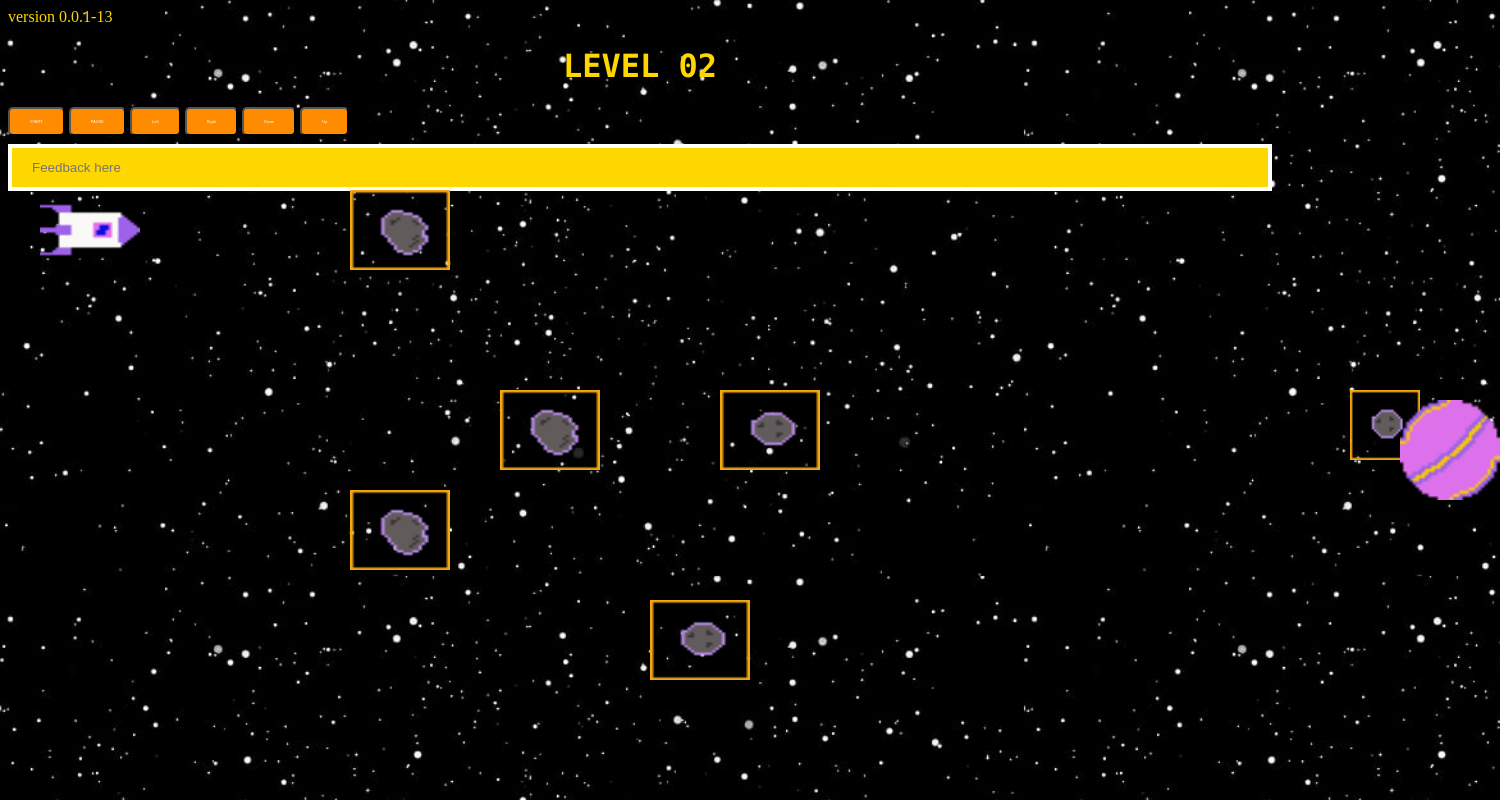
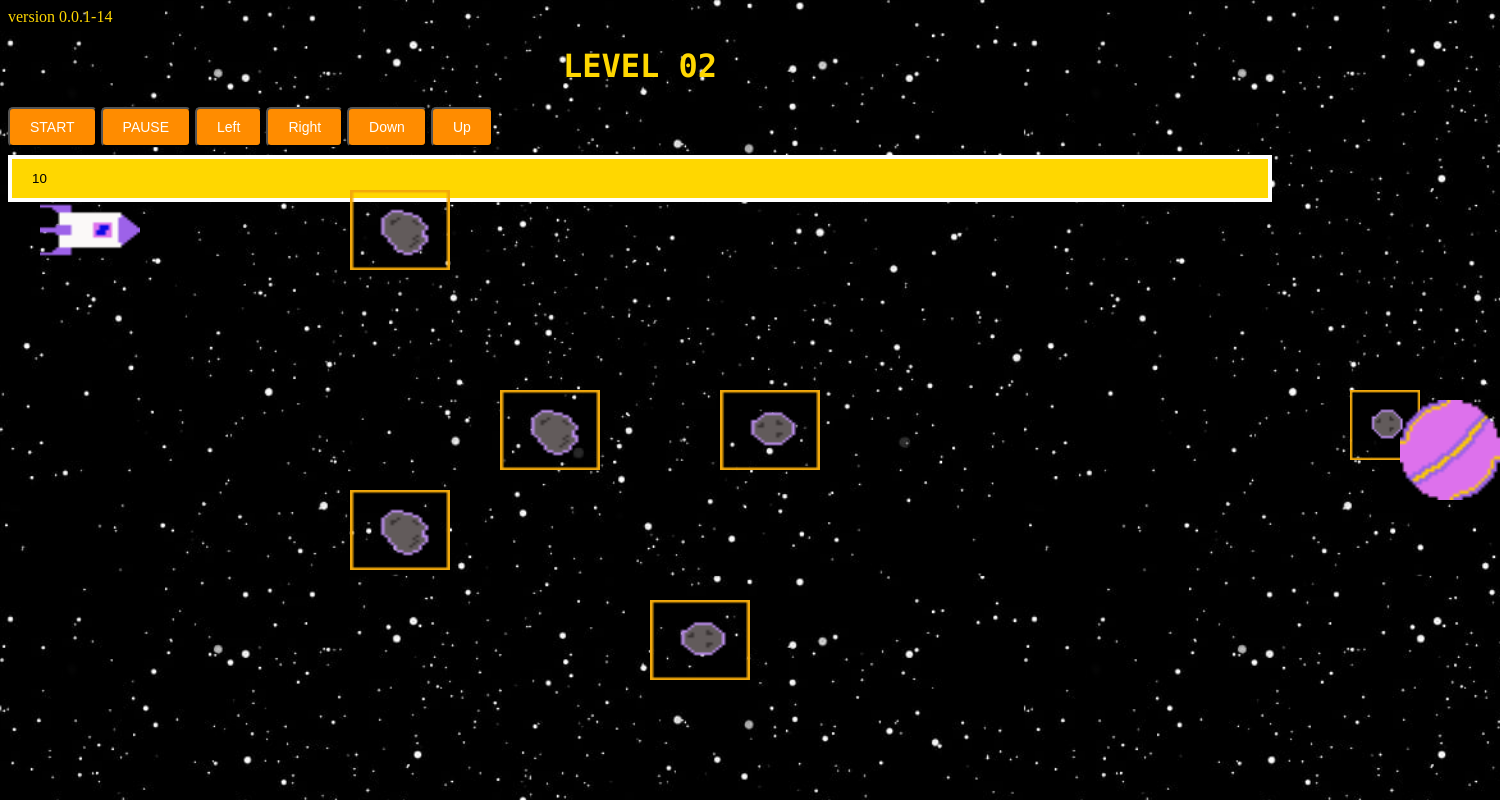
Before and after one commit to Keira-C/GameDev-coding, a plain HTML site: page public/game-level-02.html in a window 1280 px wide. Both pictures are taken after a click on the button "Left". Shown: the whole page, 1500 px wide, since content can reach past the window. Drawn offline with Linux system fonts and the light colour scheme.

Commit message:
Update game-level-02.html

```diff
--- a/public/game-level-02.html
+++ b/public/game-level-02.html
@@ -1,197 +1,152 @@
-version 0.0.1-13
+<!DOCTYPE html>
+<html>
+   version 0.0.1-14
 <head>
 <title>LEVEL 02</title>
 <style>
-      body {background-color: Black;
-      color: Gold;
+   body {
+      background-color: black;
+      color: gold;
    }
    input[type=text] {
       width: 100%;
       padding: 12px 20px;
       margin: 8px 0;
       box-sizing: border-box;
-  border: 4px solid White;
-  background-color: Gold ;
-  color: Black;
+      border: 4px solid white;
+      background-color: gold;
+      color: black;
    }
    input[type=button] {
       display: inline-block;
       padding: 10px 20px;
-  font-size: 4px;
-  background-color: DarkOrange;
+      font-size: 14px;
+      background-color: darkorange;
       color: #fff;
       border-radius: 5px;
    }
+   img.move {
+      position: relative;
+   }
+</style>
+</head>
+<body id="myBody" style="background-repeat: repeat; background-size: 80%" background="myBackground02.jpg" onkeydown="document.all.myText01.value = event.key;
+   if (event.key == 'd') {
+      document.getElementById('myImg01').style.left = parseInt(document.getElementById('myImg01').style.left) + 10 + 'px';
+   }
+   if (event.key == 's') {
+      document.getElementById('myImg01').style.top = parseInt(document.getElementById('myImg01').style.top) + 10 + 'px';
+   }
+   if (event.key == 'w') {
+      document.getElementById('myImg01').style.top = parseInt(document.getElementById('myImg01').style.top) - 10 + 'px';
+   }
+   if (event.key == 'a') {
+      document.getElementById('myImg01').style.left = parseInt(document.getElementById('myImg01').style.left) - 10 + 'px';
+   }
+   myCheckHit();">
+<h1 align="center" style="font-family: 'Lucida Console', 'Courier New', monospace;">LEVEL 02</h1>
+<input type="button" value="START" onclick="clearInterval(myClock);
+   let myTemp = '100px 0px';
+   myClock = setInterval(function() {
+      myGlobalX -= 10;
+      myTemp = myGlobalX + 'px 0px';
+      document.getElementById('myBody').style.backgroundPosition = myTemp;
+   }, 100);">
+<input type="button" value="PAUSE" onclick="clearInterval(myClock); myClock = null;">
+<input type="button" value="Left" onclick="document.getElementById('myImg01').style.left = parseInt(document.getElementById('myImg01').style.left) - 10 + 'px'; myCheckHit();">
+<input type="button" value="Right" onclick="document.getElementById('myImg01').style.left = parseInt(document.getElementById('myImg01').style.left) + 10 + 'px'; myCheckHit();">
+<input type="button" value="Down" onclick="document.getElementById('myImg01').style.top = parseInt(document.getElementById('myImg01').style.top) + 10 + 'px'; myCheckHit();">
+<input type="button" value="Up" onclick="document.getElementById('myImg01').style.top = parseInt(document.getElementById('myImg01').style.top) - 10 + 'px'; myCheckHit();"><br>
+<input id="myText01" type="text" value="" size="50" placeholder="Feedback here"><br>
+<img id="myImg01" src="myRocket01.png" style="position:absolute; width:100px; height:80px; left: 50px; top:190px;">
+<img class="move" id="myImg02" src="myAsteroid01.png" style="position:absolute; width:100px; height:80px; left:350px; top:190px;">
+<img id="myImg03" src="myAsteroid01.png" style="position:absolute; width:100px; height:80px; left:500px; top:390px;">
+<img id="myImg04" src="myAsteroid01.png" style="position:absolute; width:100px; height:80px; left:350px; top:490px;">
+<img class="move" id="myImg05" src="myAsteroid02.png" style="position:absolute; width:100px; height:80px; left:650px; top:600px;">
+<img id="myImg06" src="myAsteroid02.png" style="position:absolute; width:100px; height:80px; left:720px; top:390px;">
+<img id="myImg08" src="myAsteroid02.png" style="position:absolute; width:70px; height:70px; left:1350px; top:390px;">
+<img id="myImg07" src="myPlanetImg01.png" style="position:absolute; width:100px; height:100px; left:1400px; top:400px;">
+<script>
+   let myGlobalX = 0;
+   let myClock;
+   let myScore = 10;
 
-      img.move {
-         position:relative;
+   function myHitOther(my1, my2) {
+      const element1 = document.getElementById(my1);
+      const element2 = document.getElementById(my2);
+      const left1 = parseInt(element1.style.left);
+      const right1 = left1 + parseInt(element1.style.width);
+      const top1 = parseInt(element1.style.top);
+      const bottom1 = top1 + parseInt(element1.style.height);
+      const left2 = parseInt(element2.style.left);
+      const right2 = left2 + parseInt(element2.style.width);
+      const top2 = parseInt(element2.style.top);
+      const bottom2 = top2 + parseInt(element2.style.height);
+      return (
+         right1 >= left2 &&
+         bottom1 >= top2 &&
+         left1 <= right2 &&
+         top1 <= bottom2
+      );
    }
 
-   </style>
-</head>
+   function myCheckHit() {
+      document.getElementById('myText01').value = myScore; // show the present score
 
-<script>
+      if (myHitOther('myImg01', 'myImg02')) {
+         document.getElementById('myImg01').style.left = '20px';
+         document.getElementById('myText01').value = 'You hit an asteroid';
+         myScore -= 1;
+      }
 
-   // global variables here
+      if (myHitOther('myImg01', 'myImg03')) {
+         document.getElementById('myImg01').style.left = '20px';
+         document.getElementById('myText01').value = 'You hit an asteroid';
+         myScore -= 1;
+      }
+      if (myHitOther('myImg01', 'myImg04')) {
+         document.getElementById('myImg01').style.left = '20px';
+         document.getElementById('myText01').value = 'You hit an asteroid';
+         myScore -= 1;
+      }
+      if (myHitOther('myImg01', 'myImg05')) {
+         document.getElementById('myImg01').style.left = '20px';
+         document.getElementById('myText01').value = 'You hit an asteroid';
+         myScore -= 1;
+      }
+      if (myHitOther('myImg01', 'myImg06')) {
+         document.getElementById('myImg01').style.left = '20px';
+         document.getElementById('myText01').value = 'You hit an asteroid';
+         myScore -= 1;
+      }
 
-   let myGlobalX = 0
-   let myClock
-   let myScore = 10
+      // you LOSE refresh the page
+      if (myScore <= 0) {
+         document.getElementById('myText01').value = 'Score at zero!';
+         alert('Sorry you lose');
+         location.reload();
+      }
 
-
-   // global functions here
-function myHitOther(my1,my2){
-   left1   = parseInt(document.getElementById(my1).style.left)
-   right1  = left1 + parseInt(document.getElementById(my1).style.width)
-   top1    = parseInt(document.getElementById(my1).style.top)
-   bottom1 = top1   + parseInt(document.getElementById(my1).style.height)
-   left2   = parseInt(document.getElementById(my2).style.left)
-   right2  = left2 + parseInt(document.getElementById(my2).style.width)
-   top2    = parseInt(document.getElementById(my2).style.top)
-   bottom2 = top2   + parseInt(document.getElementById(my2).style.height)
-   if ((right1  >=  left2  ) &&
-       (bottom1 >=  top2   ) &&
-       (left1   <=  right2 ) &&
-       (top1    <=  bottom2) ){
-       return true
+      // YOU WIN and go to the next level!
+      if (myHitOther('myImg01', 'myImg07')) {
+         document.getElementById('myText01').value = 'You landed on the planet!';
+         alert('Next level');
+         document.getElementById('myImg01').style.left = '20px';
+         location = 'https://www.google.ca';
       }
    }
 
-
-function myCheckHit(){
-   document.all.myText01.value = myScore  // show the present score
-
-   if ( myHitOther('myImg01','myImg02') ){
-      document.getElementById('myImg01').style.left = '20px'
-      document.all.myText01.value = 'You hit an asteroid'
-      myScore -= 1
+   function myMoveAsteroids() {
+      const img = $('.move');
+      const width = img.width();
+      const screenWidth = $(window).width();
+      img.css('left', -width).animate(
+         {
+            left: screenWidth,
+         },
+         4000,
+         myMoveAsteroids
+      );
    }
-
-   if ( myHitOther('myImg01','myImg03') ){
-       //alert('you lose')
-      document.getElementById('myImg01').style.left = '20px'
-      document.all.myText01.value = 'You hit an asteroid'
-      myScore -= 1
-   }
-  if ( myHitOther('myImg01','myImg04') ){
-       //alert('you lose')
-      document.getElementById('myImg01').style.left = '20px'
-      document.all.myText01.value = 'You hit an asteroid'
-      myScore -= 1
-   }
-  if ( myHitOther('myImg01','myImg05') ){
-       //alert('you lose')
-      document.getElementById('myImg01').style.left = '20px'
-      document.all.myText01.value = 'You hit an asteroid'
-      myScore -= 1
-   }
-  if ( myHitOther('myImg01','myImg06') ){
-       //alert('you lose')
-      document.getElementById('myImg01').style.left = '20px'
-      document.all.myText01.value = 'You hit an asteroid'
-      myScore -= 1
-   }
-
-  // you LOSE refresh the page
-   if (myScore <= 0){
-    document.all.myText01.value = 'Score at zero!'
-    alert('Sorry you lose')
-    location.reload()
-   }
-
-   // YOU WIN and go to next level!
-
-   if ( myHitOther('myImg01','myImg07') ){
-      document.all.myText01.value = 'You landed on the planet!'
-       alert('Next level')
-      document.getElementById('myImg01').style.left = '20px'
-      location = 'https://www.google.ca'
-   }
-
-   // more if statements here
-
-}
-
-function myMoveAsteroids(){
-   width = img.get(0).width,
-      screenWidth = (window).width(),
-img.css ("left", -width).animate({
-            "left": screenWidth
-        }, 4000, myMoveAsteroids);
-    }}
 </script>
-
-
-
-
-<body id="myBody" style="background-repeat:repeat; background-size: 80%" background="myBackground02.jpg"  onkeydown="{
-   document.all.myText01.value = event.key
-   if (event.key == 'd') {  // d = go right
-     document.getElementById('myImg01').style.left = parseInt(document.getElementById('myImg01').style.left) + 10 + 'px'
-   }
-   if (event.key == 's') {   // s = go down
-      document.getElementById('myImg01').style.top = parseInt(document.getElementById('myImg01').style.top) + 10 + 'px'
-   }
-       if (event.key == 'w') {   // w = go up
-      document.getElementById('myImg01').style.bottom = parseInt(document.getElementById('myImg01').style.top) + -10 + 'px'
-   }
-      if (event.key == 'a') {   // a = go left
-      document.getElementById('myImg01').style.right = parseInt(document.getElementById('myImg01').style.left) + -10 + 'px'
-   }
-   // put more here
-  myCheckHit()     // checks for all collisions
-}">
-
-
-
-
-
-<h1 align=center style="font-family: Lucida Console, Courier New, monospace">LEVEL 02</h1>
-
-<input type=button value="START" onclick="{
-  clearInterval(myClock)
-  let myTemp = '100px 0px'
-  myClock = setInterval(function(){
-      myGlobalX -= 10
-      myTemp =  myGlobalX + 'px 0px'
-      document.getElementById('myBody').style.backgroundPosition = myTemp
-  }, 100)
-
-}">
-
-<input type=button value="PAUSE" onclick="{
-  clearInterval(myClock);
-  myClock = null;
-}">
-
-<input type=button value="Left" onTouchStart="{this.click(); event.preventDefault();}" onclick="{
-  document.getElementById('myImg01').style.left = parseInt(document.getElementById('myImg01').style.left) + -10 + 'px'
-  myCheckHit()     // checks for all collisions
-}">
-
-<input type=button value="Right" onTouchStart="{this.click(); event.preventDefault();}" onclick="{
-  document.getElementById('myImg01').style.left = parseInt(document.getElementById('myImg01').style.left) + 10 + 'px'
-  myCheckHit()     // checks for all collisions
-}">
-
-<input type=button value="Down" onTouchStart="{this.click(); event.preventDefault();}" onclick="{
-  document.getElementById('myImg01').style.top = parseInt(document.getElementById('myImg01').style.top) + 10 + 'px'
-  myCheckHit()     // checks for all collisions
-}">
-<input type=button value="Up" onTouchStart="{this.click(); event.preventDefault();}" onclick="{
-  document.getElementById('myImg01').style.top = parseInt(document.getElementById('myImg01').style.top) + -10 + 'px'
-  myCheckHit()     // checks for all collisions
-}"><br>
-
-<input id="myText01" type=text value="" size=50 placeholder="Feedback here"><br>
-
-
-
-<img id="myImg01" src="myRocket01.png"  style="position:absolute; width:100px; height:80px; left: 50px; top:190px;">
-<img class="move" id="myImg02" src="myAsteroid01.png"  style="position:absolute; width:100px; height:80px; left:350px; top:190px;">
-<img id="myImg03" src="myAsteroid01.png"  style="position:absolute; width:100px; height:80px; left:500px; top:390px;">
-<img id="myImg04" src="myAsteroid01.png"  style="position:absolute; width:100px; height:80px; left:350px; top:490px;">
-<img class="move" id="myImg05" src="myAsteroid02.png"  style="position:absolute; width:100px; height:80px; left:650px; top:600px;">
-<img id="myImg06" src="myAsteroid02.png"  style="position:absolute; width:100px; height:80px; left:720px; top:390px;">
-<img id="myImg06" src="myAsteroid02.png"  style="position:absolute; width:70px; height:70px; left:1350px; top:390px;">
-<img id="myImg07" src="myPlanetImg01.png" style="position:absolute; width:100px; height:100px; left:1400px; top:400px;">
+</body>
```
Lines whose indentation alone changed are shown as unchanged.
